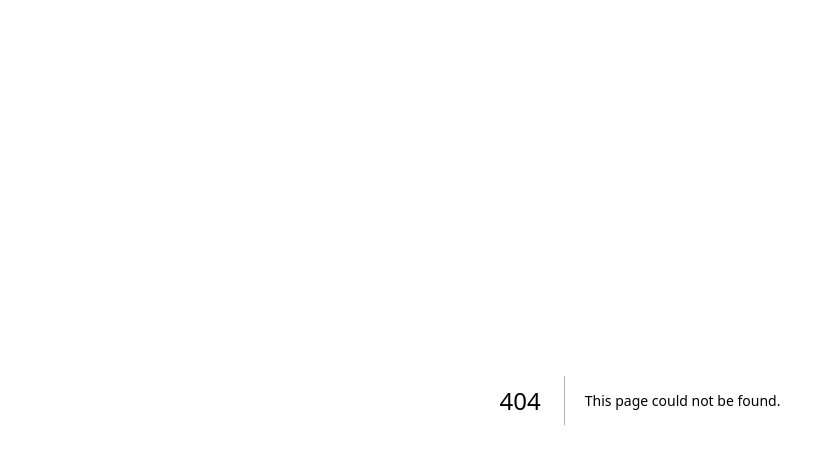
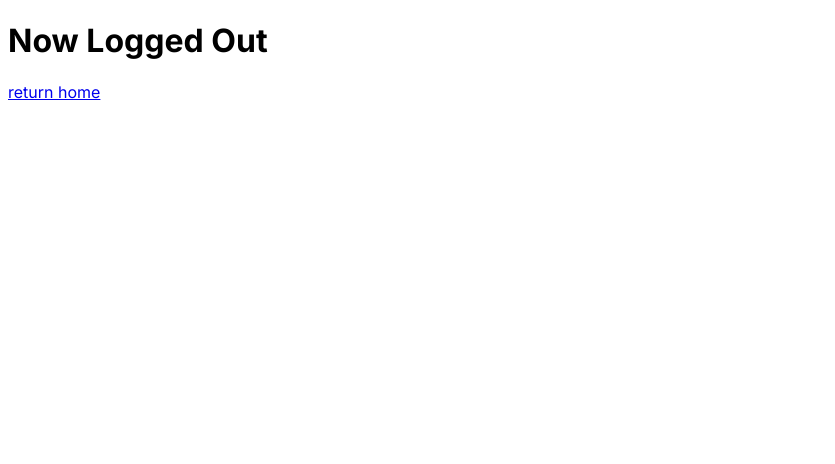
Before and after one commit to Welcome-To-The-Wonderland/White_Rabbit_Website, a Next.js app: page /logout in a window 1280 px wide. Before the commit this address had no page. Shown: the top 464 px of the page, without its empty margins (0-835 px from the left). Built offline with nearby package versions, Linux system fonts and the light colour scheme.

Commit message:
prep for cognito

```diff
--- /dev/null
+++ b/src/app/logout/page.tsx
@@ -0,0 +1,16 @@
+import React from 'react';
+import Link from 'next/link';
+
+export default function Logout (){
+    return (
+        <div>
+            <h1>Now Logged Out </h1>
+            <Link href={{
+                pathname: `/`
+            }}>
+                <p>return home</p>
+            </Link>
+        </div>
+
+    )
+}
```
Also changed, not shown: src/app/login-success/page.tsx (added, +17 -0 lines), src/app/page.tsx (+7 -2 lines).
